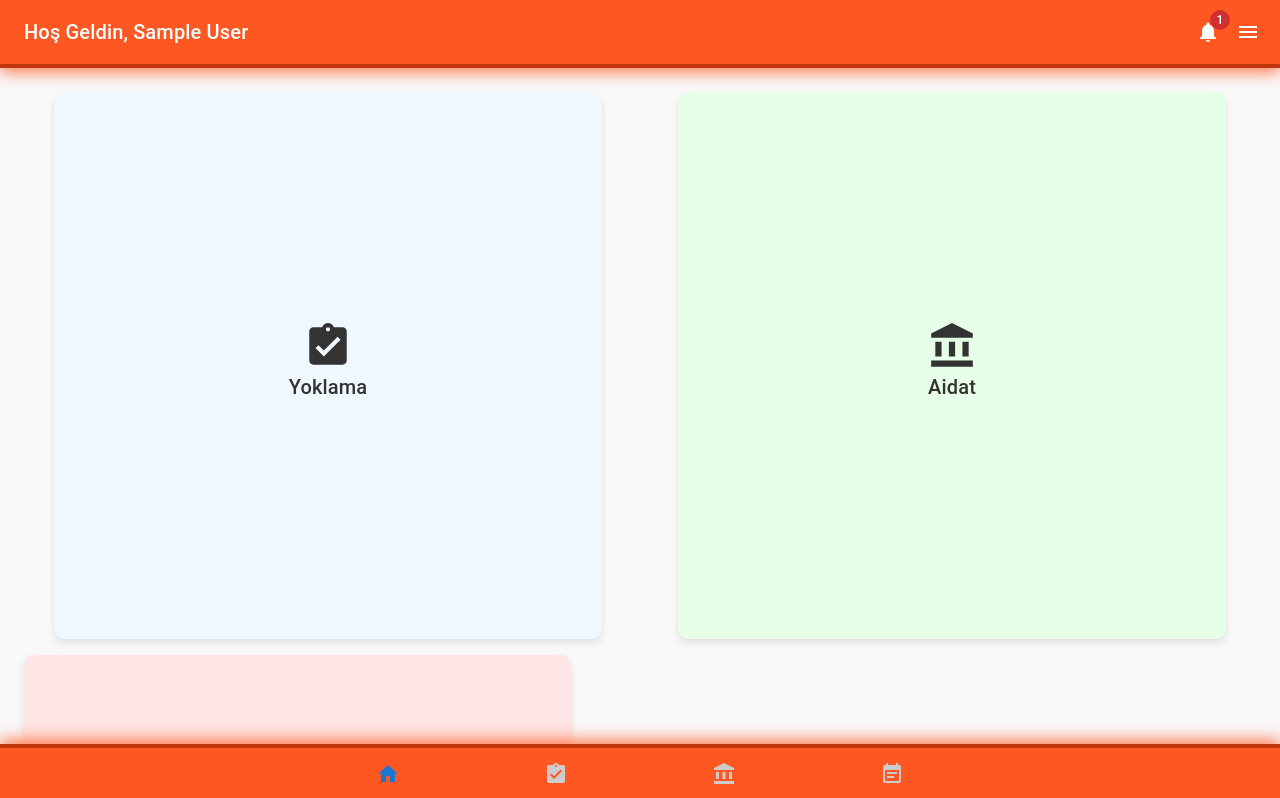
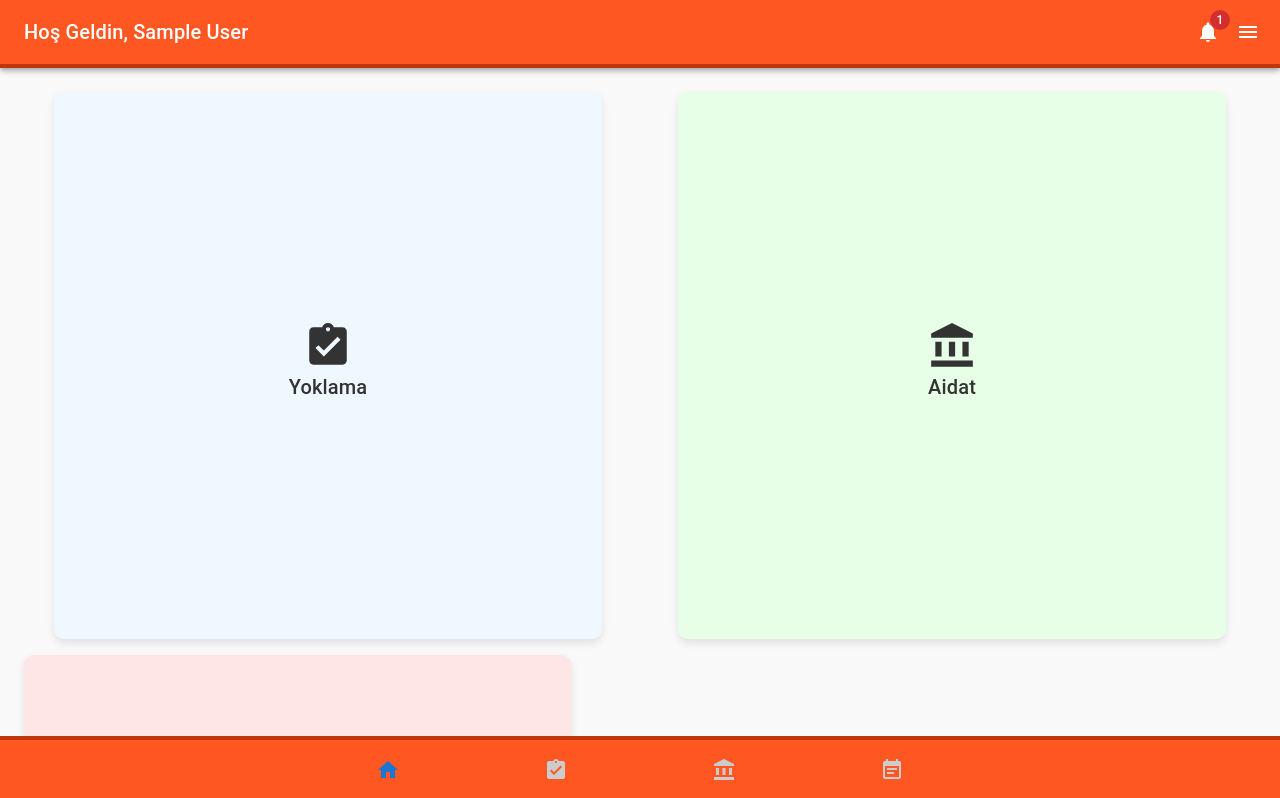
Before and after one commit to ebolarium/cokfonik, a React (Create React App) app: page /user-dashboard in a window 1280 px wide. Shown: the top 798 px of the page. Built offline with nearby package versions, Linux system fonts and the light colour scheme; sample sign-in values are in the browser's storage.

Commit message:
UI Makyaj 2

```diff
--- a/src/components/AppBar.js
+++ b/src/components/AppBar.js
@@ -25,10 +25,7 @@ const CustomAppBar = ({ userName, viewMode }) => {
       position="sticky"
       sx={{
         backgroundColor: viewMode === 'korist' ? '#ff5722' : '#283593', // Korist için turuncu, Yönetici için lacivert
-        boxShadow: viewMode === 'korist'
-          ? '0 4px 15px rgba(255, 87, 34, 0.8)' // Korist için turuncu gölge
-          : '0 4px 15px rgba(40, 53, 147, 0.8)', // Yönetici için lacivert gölge
-        borderBottom: viewMode === 'korist'
+         borderBottom: viewMode === 'korist'
           ? '4px solid #bf360c' // Korist için koyu turuncu çerçeve
           : '4px solid #1a237e', // Yönetici için koyu lacivert çerçeve
         transition: 'all 0.3s ease', // Yumuşak geçiş efekti
--- a/src/components/BottomNav.js
+++ b/src/components/BottomNav.js
@@ -82,17 +82,12 @@ const BottomNav = ({ role, viewMode, onSwitchView }) => {
         bottom: 0,
         width: '100%',
         zIndex: 1000,
-        backgroundColor: viewMode === 'korist'
-          ? '#ff5722' // Korist görünümü için turuncu
-          : '#283593', // Admin görünümü için lacivert
+        backgroundColor: viewMode === 'korist' ? '#ff5722' : '#283593',
         color: '#ffffff',
-        boxShadow: viewMode === 'korist'
-          ? '0 -4px 15px rgba(255, 87, 34, 0.8)' // Turuncu gölge
-          : '0 -4px 15px rgba(40, 53, 147, 0.8)', // Lacivert gölge
-        borderTop: viewMode === 'korist'
-          ? '4px solid #bf360c' // Korist görünümü için koyu turuncu çerçeve
-          : '4px solid #1a237e', // Admin görünümü için koyu lacivert çerçeve
-        transition: 'all 0.3s ease', // Geçiş animasyonu
+        borderTop: viewMode === 'korist' ? '4px solid #bf360c' : '4px solid #1a237e',
+        paddingX: { xs: 1, sm: 2 }, // Yan boşluklar eklendi
+        height: { xs: '56px', sm: '64px' }, // Ekran boyutuna göre yükseklik
+        transition: 'all 0.3s ease', // Animasyon
       }}
     >
       {navItems.map((item, index) => (
```
